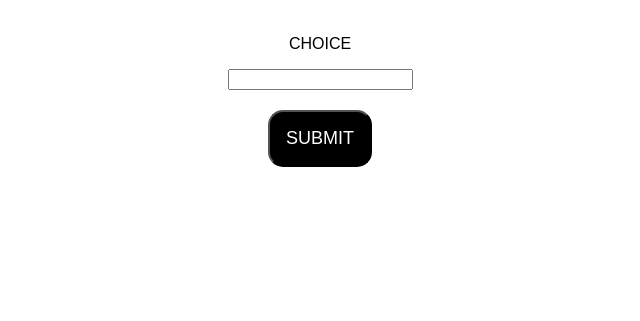
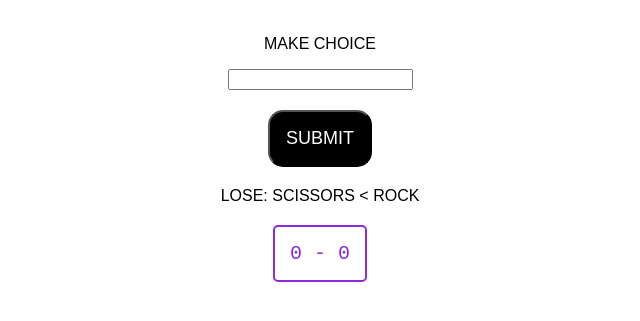
Before and after one commit to jdfeng1/odin-rockpaperscissors, a plain HTML site: page index.html in a window 1280 px wide. Shown: the part 69-390 px from the top of the page, without its empty margins (320-960 px from the left). Drawn offline with Linux system fonts and the light colour scheme.

Commit message:
Add styles and print result

```diff
--- a/index.html
+++ b/index.html
@@ -21,15 +21,35 @@
             font-size: large;
             border-radius: 15px;
         }
+        #result {
+            padding: 20px;
+        }
+        #scoreboard {
+            border: 2px solid blueviolet;
+            padding: 15px;
+            background-color: white;
+            border-radius: 5px;
+            color: blueviolet;
+            font-family: 'Courier New', Courier, monospace;
+            font-size: 20px;
+        }
     </style>
+
 </head>
 <body>
 
     <h1>ROCKPAPERSCISSORS</h1>
-    <p>CHOICE</p>
+    <p>MAKE CHOICE</p>
     <input id = 'playerSelector'></input>
     <button type = 'submit'>SUBMIT</button>
-    <script src = 'javascript.js'>
-    </script>
+    <div id = "result">
+    </div>
+    <div id  = 'scoreboard'>
+        0 - 0
+    </div>
+
+
 </body>
+<script src = 'javascript.js'>
+</script>
 </html>
--- a/javascript.js
+++ b/javascript.js
@@ -3,6 +3,9 @@ let getComputerChoice = () => {
     return (randCounter === 1) ? 'rock' :
     (randCounter === 2) ? 'paper' : 'scissors';
 }
+let resultDiv = document.getElementById('result');
+
+let scoreBoard = document.getElementById('scoreboard');
 
 let playRound = (playerSelection, computerSelection) => {
     if (playerSelection == 'rock') {
@@ -38,7 +41,8 @@ let playRound = (playerSelection, computerSelection) => {
             return 'LOSE: SCISSORS < ROCK'
         }
     } else {
-        return 'NAW'
+        return 'NAW: CHECK SPELLING'
     }
 }
-console.log(playRound('scissors', getComputerChoice()));
+
+resultDiv.textContent = playRound('scissors', getComputerChoice())
```
